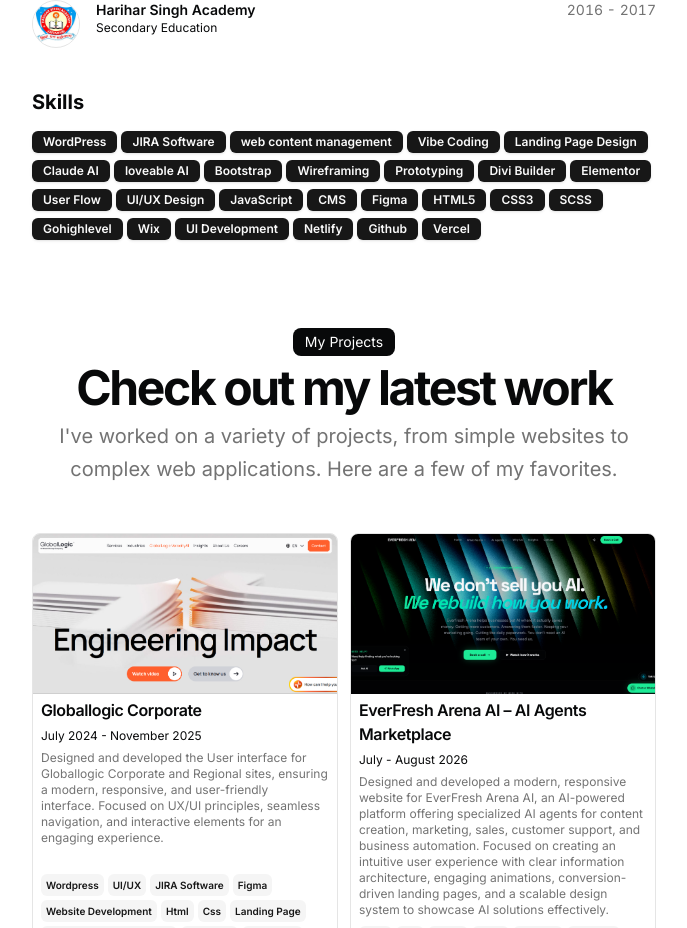
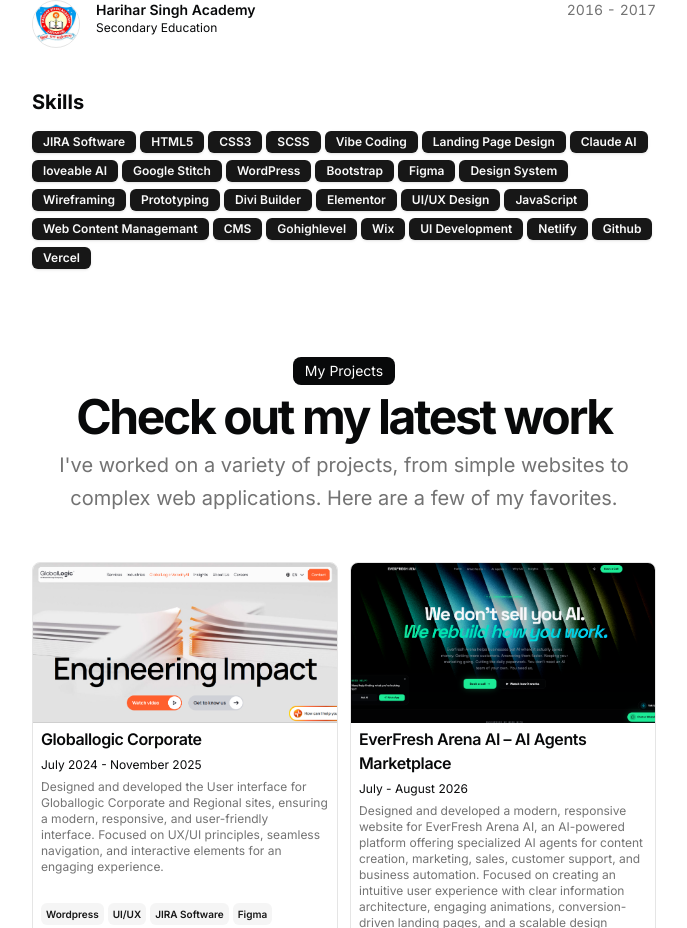
Before and after one commit to CodewithShashi/shashishekhar.com, a Next.js app: page / in a window 1280 px wide. Shown: the part 920-1848 px from the top of the page, without its empty margins (296-983 px from the left). Built offline with nearby package versions, Linux system fonts and the light colour scheme.

Commit message:
Update resume.tsx

```diff
--- a/src/data/resume.tsx
+++ b/src/data/resume.tsx
@@ -13,26 +13,27 @@
     "UI Developer, crafting responsive, user-centric websites. With 3 years of experience, I deliver high-performance, cross-browser compatible solutions. Passionate about enhancing user experiences through innovative design and performance optimization, while staying updated with modern web trends.",
   avatarUrl: "/Profile.png",
   skills: [
-    "WordPress",
     "JIRA Software",
-    "web content management",
+    "HTML5",
+    "CSS3",
+    "SCSS",
     "Vibe Coding",
     "Landing Page Design",
     "Claude AI",
     "loveable AI",
+    "Google Stitch",
+    "WordPress",
     "Bootstrap",
+    "Figma",
+    "Design System",
     "Wireframing",
     "Prototyping",
     "Divi Builder",
     "Elementor",
-    "User Flow",
     "UI/UX Design",
     "JavaScript",
+    "Web Content Managemant",
     "CMS",
-    "Figma",
-    "HTML5",
-    "CSS3",
-    "SCSS",
     "Gohighlevel",
     "Wix",
     "UI Development",
```
